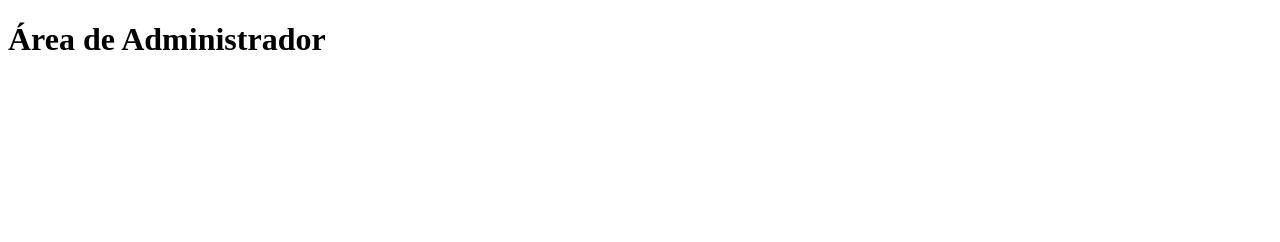
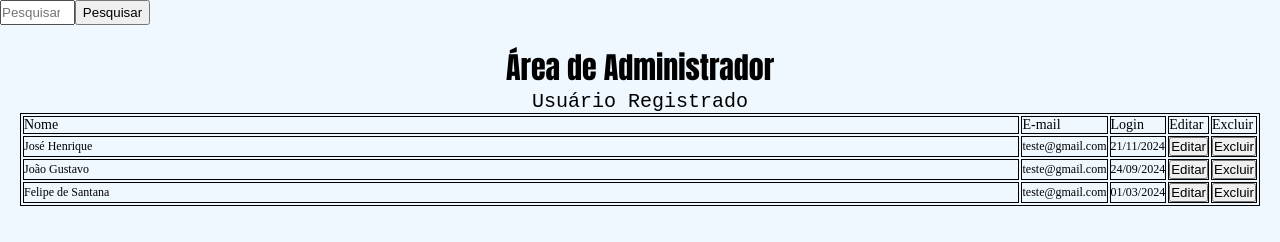
Before and after one commit to HenriqueMart/projeto-web, a plain HTML site: page infraestrutura/page/Home/login/admin.html in a window 1280 px wide. Drawn offline with Linux system fonts and the light colour scheme.

Commit message:
style: pagina admin: Modificando as caixa dentro da página de login

```diff
--- /dev/null
+++ b/infraestrutura/assets/css/login/admin.css
@@ -0,0 +1,61 @@
+@charset "UTF-8";
+
+*{
+    margin: 0;
+    padding: 0;
+    box-sizing: border-box;
+    width: 100%;
+    height: auto;
+}
+header{
+    display: flex;
+    width: 150px;
+    height: 25px;
+}
+
+
+body{
+    height: 100%;
+    background-color: aliceblue;
+}
+
+table{
+    border: 1px solid black;
+}
+.linha{
+    border: 1px solid black;
+}
+
+.box{
+    display: flex;
+    justify-content: center;
+    align-items: center;
+    height: auto;
+    width: 100%;
+
+
+}
+.conteudo{
+    display: block;
+    flex-direction: column;
+    padding: 20px;
+    font-size: 12px;
+}
+.conteudo h1{
+    text-align: center;
+    font-size: 30px;
+    font-weight: 300;
+    font-family: Impact, Haettenschweiler, 'Arial Narrow Bold', sans-serif;
+}
+
+.conteudo caption{
+    font-size: 20px;
+    font-weight: 100;
+    font-family: 'Courier New', Courier, monospace;
+}
+
+.nav{
+    font-size: 14px;
+    font-weight: 500;
+    border: 1px solid black;
+}
--- a/infraestrutura/page/Home/login/admin.html
+++ b/infraestrutura/page/Home/login/admin.html
@@ -3,9 +3,61 @@
 <head>
     <meta charset="UTF-8">
     <meta name="viewport" content="width=device-width, initial-scale=1.0">
+    <link rel="stylesheet" href="../../../assets/css/login/admin.css">
     <title>Teste</title>
 </head>
 <body>
-    <h1>Área de Administrador</h1>
+    <header>
+        <input type="search" placeholder="Pesquisar">
+        <button type="submit">Pesquisar</button>
+    </header>
+    <nav>
+
+    </nav>
+    <main>
+        <article class="box">
+            <div class="conteudo">
+                <h1>Área de Administrador</h1>
+                <table>
+                    <caption>Usuário Registrado</caption>
+                    <thread>
+                        <tr class="coluna">
+                            <td class="nav">Nome</td>
+                            <td class="nav">E-mail</td>
+                            <td class="nav">Login</td>
+                            <td class="nav">Editar</td>
+                            <td class="nav">Excluir</td>
+                        </tr>
+                    </thread>
+                    <tbody>
+                        <tr class="coluna">
+                            <td class="linha">José Henrique</td>
+                            <td class="linha">teste@gmail.com</td>
+                            <td class="linha">21/11/2024</td>
+                            <td class="linha"><button type="submit">Editar</button></td>
+                            <td class="linha"><button type="submit">Excluir</button></td>
+                        </tr>
+                        <tr class="coluna">
+                            <td class="linha">João Gustavo</td>
+                            <td class="linha">teste@gmail.com</td>
+                            <td class="linha">24/09/2024</td>
+                            <td class="linha"><button type="submit">Editar</button></td>
+                            <td class="linha"><button type="submit">Excluir</button></td>
+                        </tr>
+                        <tr class="coluna">
+                            <td class="linha">Felipe de Santana</td>
+                            <td class="linha">teste@gmail.com</td>
+                            <td class="linha">01/03/2024</td>
+                            <td class="linha"><button type="submit">Editar</button></td>
+                            <td class="linha"><button type="submit">Excluir</button></td>
+                        </tr>
+
+                    </tbody>
+
+                </table>
+            </div>
+
+        </article>
+    </main>
 </body>
 </html>
```
